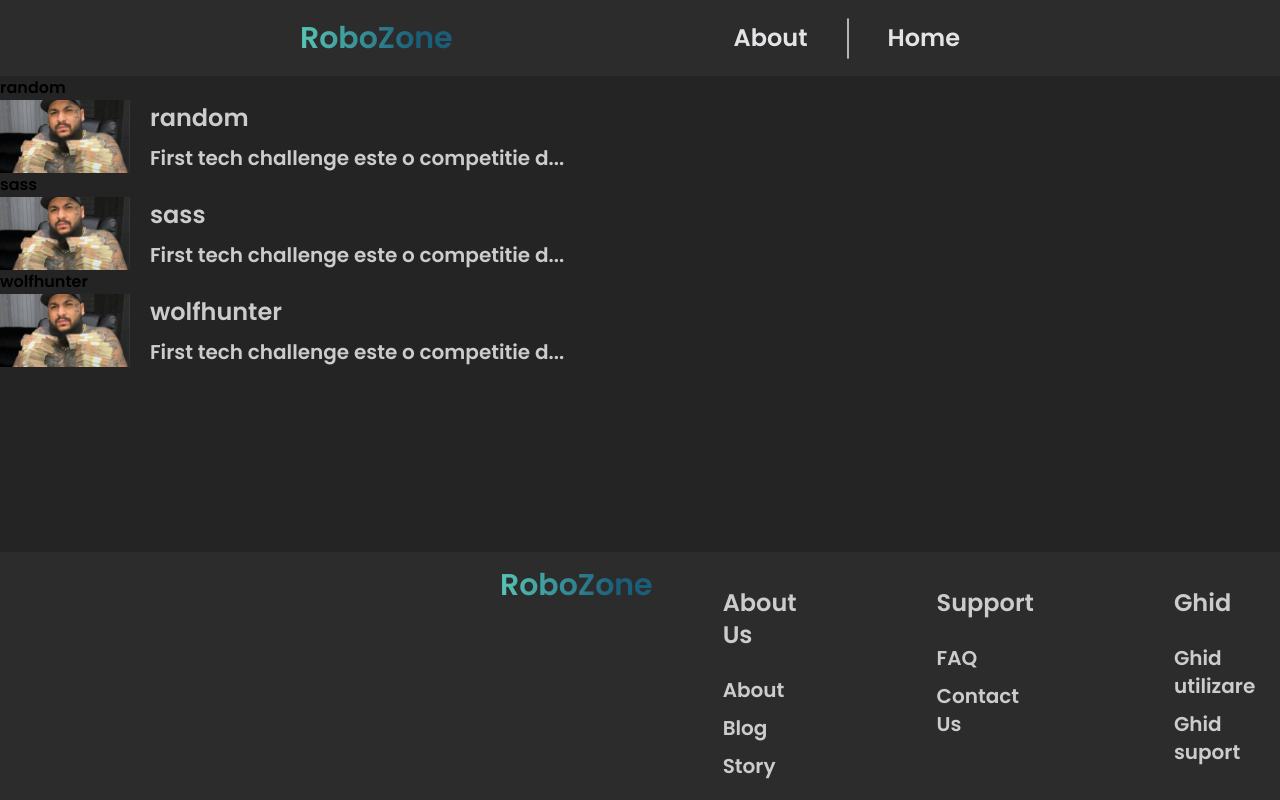
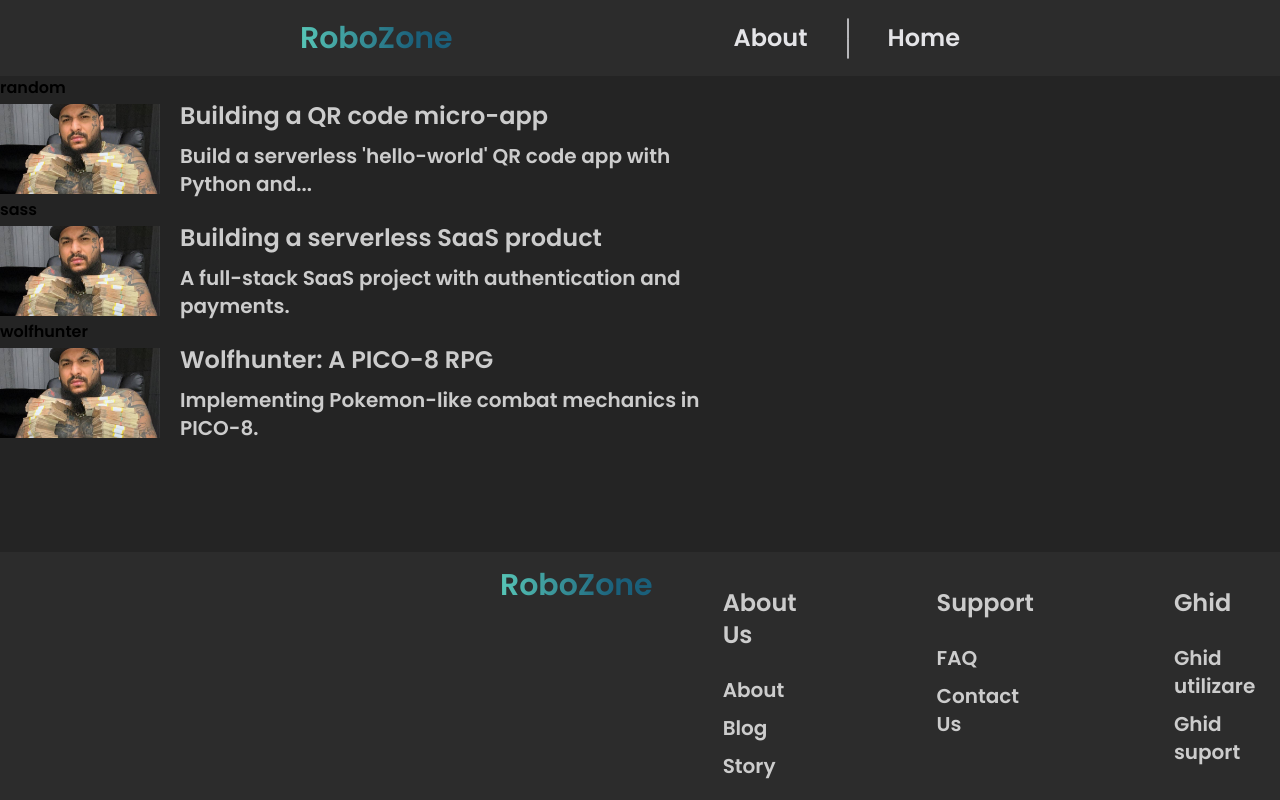
Before and after one commit to RobiX386/RoboZone, a Next.js app: page /homePage in a window 1280 px wide. Built offline with nearby package versions, Linux system fonts and the light colour scheme.

Commit message:
Automated Post system from MD files

```diff
--- a/app/homePage/page.jsx
+++ b/app/homePage/page.jsx
@@ -1,23 +1,18 @@
 import fs from "fs"
 import Link from "next/link"
 import Thumbnail from "../../components/lectieThumbnail"
-
-const getPostMetadata = () => {
-    const folder = "./posts/"
-    const files = fs.readdirSync(folder)
-    const markdownPosts = files.filter((file) => file.endsWith(".md"))
-    const slugs = markdownPosts.map((file) => file.replace(".md", ""))
-    return slugs
-}
+import matter from "gray-matter"
+import { PostMetadata } from "../../components/postMetadata"
+import getPostMetadata from "../../components/getPostMetadata"
 
 export default function HomePage(){
     const postMetadata = getPostMetadata();
-    const postPreviews = postMetadata.map((slug) => (
+    const postPreviews = postMetadata.map((post) => (
         <div>
-            <Link href={`/posts/${slug}`}>
-                <h2>{slug}</h2>
+            <Link href={`/posts/${post.slug}`}>
+                <h2>{post.slug}</h2>
             </Link>
-            <Thumbnail titlu={slug} slug={slug} subtitle="First tech challenge este o competitie de robotica care..." imageSrc="/images/images.jpg"/>
+            <Thumbnail titlu={post.title} slug={post.slug} subtitle={post.subtitle} imageSrc="/images/images.jpg"/>
         </div>
     ))
     return(
--- a/app/page.jsx
+++ b/app/page.jsx
@@ -6,8 +6,6 @@ import Header from '../components/NavBar'
 export default function Home() {
   return (
     <main className="flex flex-col items-center justify-start">
-      <Thumbnail titlu="Ce este FTC?" subtitle="First tech challenge este o competitie de robotica care..." imageSrc="/images/images.jpg"/>
-      <Thumbnail titlu="Ce este FTC?" subtitle="First tech challenge este o competitie de robotica care..." imageSrc="/images/images.jpg"/>
     </main>
   )
 }
--- a/app/posts/[slug]/page.jsx
+++ b/app/posts/[slug]/page.jsx
@@ -1,20 +1,30 @@
 import fs from "fs"
 import Markdown from "markdown-to-jsx"
+import matter from "gray-matter"
+import getPostMetadata from "../../../components/getPostMetadata"
 
 function getPostContent(slug){
     const folder = "posts/"
     const file = `${folder}${slug}.md`
     const content = fs.readFileSync(file, "utf8")
-    return content
+    const matterResult = matter(content)
+    return matterResult
+}
+
+export const generateStaticParams = async() => {
+    const posts = getPostMetadata()
+    return posts.map((post) => ({
+        slug: post.slug,
+    }))
 }
 
 export default function Milsugio(props){
     const slug = props.params.slug
-    const content = getPostContent(slug)
+    const post = getPostContent(slug)
     return (
         <div>
-            <h2>Mjr=wkal {slug}</h2>
-            <Markdown>{content}</Markdown>
+            <h2>{post.data.title}</h2>
+            <Markdown>{post.content}</Markdown>
         </div>
     )
 }
--- /dev/null
+++ b/components/getPostMetadata.jsx
@@ -0,0 +1,23 @@
+import fs from "fs"
+import matter from "gray-matter"
+
+const getPostMetadata = () => {
+    const folder = "./posts/"
+    const files = fs.readdirSync(folder)
+    const markdownPosts = files.filter((file) => file.endsWith(".md"))
+    const posts = markdownPosts.map((fileName) => {
+        const fileContents = fs.readFileSync(`posts/${fileName}`, "utf8")
+        const matterResult = matter(fileContents)
+        return{
+            title: matterResult.data.title,
+            date: matterResult.data.date,
+            subtitle: matterResult.data.subtitle,
+            slug: fileName.replace(".md", ""),
+        }
+    })
+    // const slugs = markdownPosts.map((file) => file.replace(".md", ""))
+    // return slugs
+    return posts;
+}
+
+export default getPostMetadata
--- a/components/lectieThumbnail.jsx
+++ b/components/lectieThumbnail.jsx
@@ -9,14 +9,14 @@ export default function Thumbnail(props){
             <div className="flex justify-start items-center w-[700px]">
                 <Image
                     src={props.imageSrc}
-                    width={130}
-                    height={130}
+                    width={160}
+                    height={160}
                     alt="picture"
                 />
                 <div className="pl-[20px]">
                     <Link href={`/posts/${slug}`}>
                         <h1 className="text-2xl textColorDark font-bold pb-[10px]">{props.titlu}</h1>
-                        <h2 className="text-xl textColorDark font-medium">{props.subtitle.length > 20 ? `${props.subtitle.substring(0, 40)}...` : props.subtitle}</h2>
+                        <h2 className="text-xl textColorDark font-medium">{props.subtitle.length > 60 ? `${props.subtitle.substring(0, 60)}...` : props.subtitle}</h2>
                     </Link>
                 </div>
             </div>
--- /dev/null
+++ b/components/postMetadata.tsx
@@ -0,0 +1,6 @@
+export interface PostMetadata{
+    title: string;
+    date: string;
+    subtitle: string;
+    slug: string;
+}
--- a/package.json
+++ b/package.json
@@ -14,6 +14,7 @@
     "autoprefixer": "10.4.14",
     "bcrypt": "^5.1.0",
     "contentlayer": "^0.3.2",
+    "gray-matter": "^4.0.3",
     "markdown-to-jsx": "^7.2.0",
     "mongodb": "^5.5.0",
     "mongoose": "^7.1.1",
@@ -26,6 +27,6 @@
   },
   "devDependencies": {
     "@types/react": "18.2.6",
-    "typescript": "5.0.4"
+    "typescript": "^5.0.4"
   }
 }
```
Also changed, not shown: 2 other files (tests, documents, lock files or other folders).
